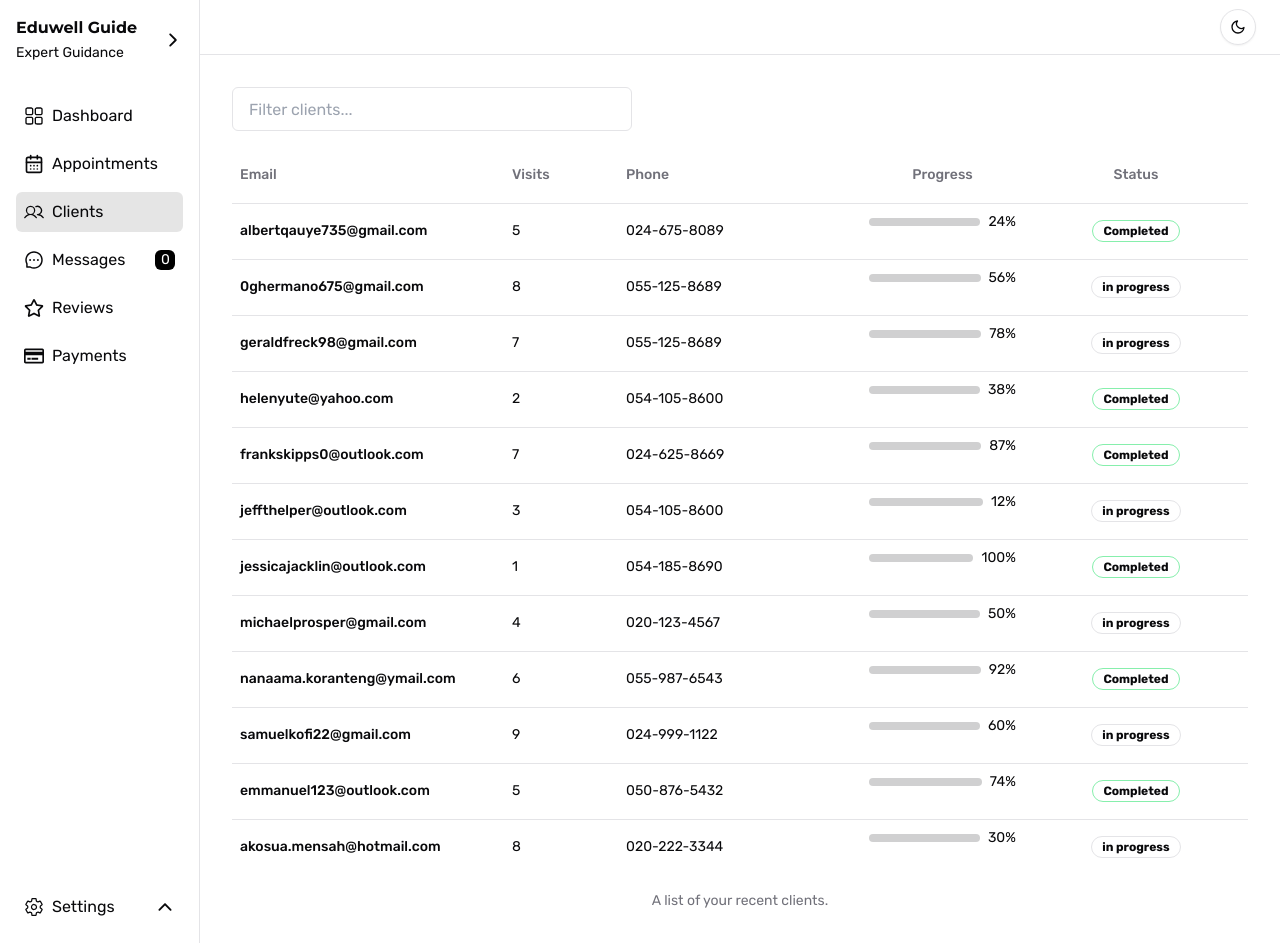
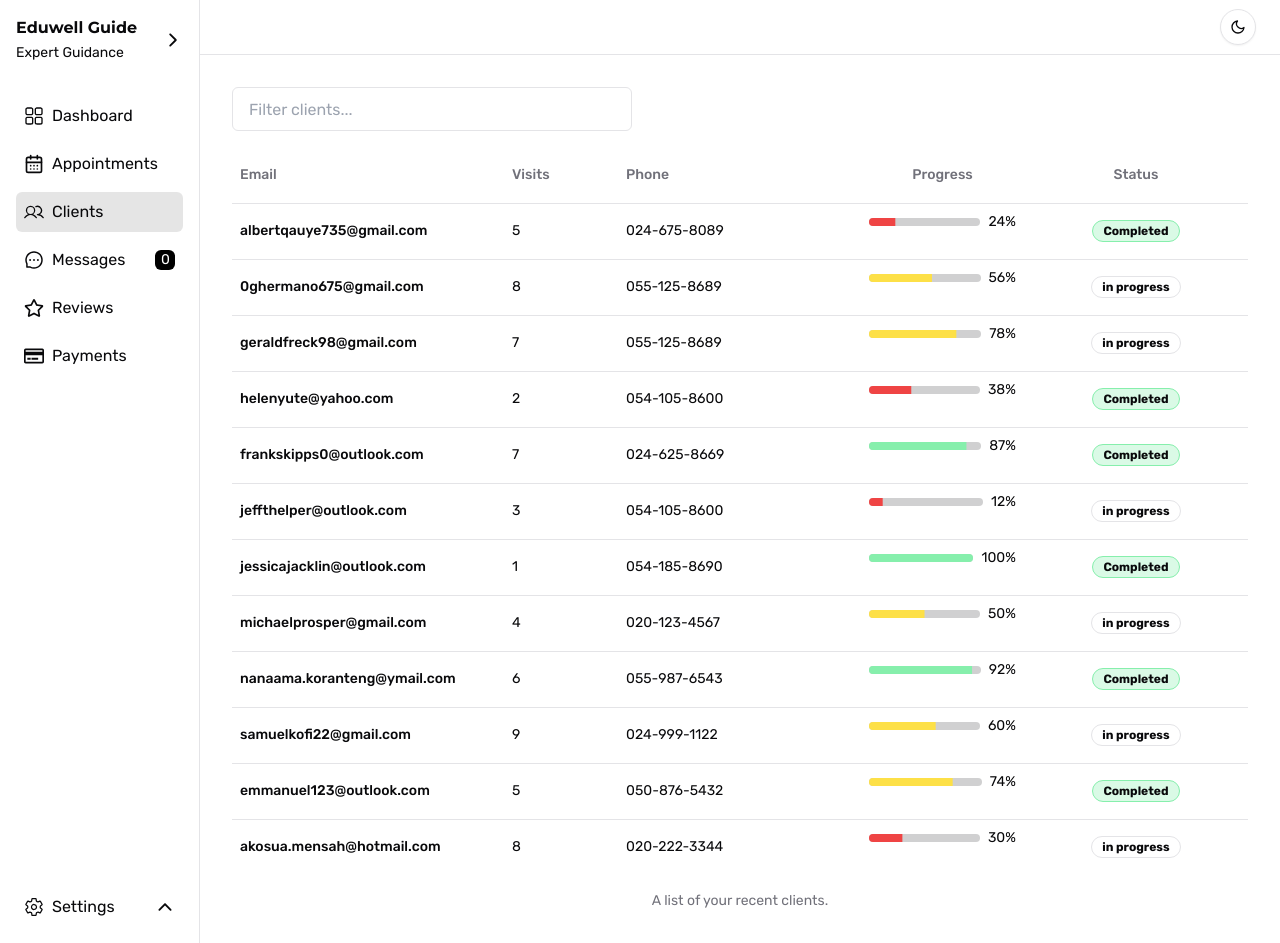
Before and after one commit to Albert735/EduWell-Guide, a Next.js app: page /dashboard/counselor/clients in a window 1280 px wide. Built offline with nearby package versions, Linux system fonts and the light colour scheme.

Commit message:
fix: update badge styles for consistency and improve progress color coding

```diff
--- a/src/app/dashboard/counselor/appointment/page.tsx
+++ b/src/app/dashboard/counselor/appointment/page.tsx
@@ -122,14 +122,11 @@ export default function Appointments() {
               <span className="card-category  px-4 py-2">
                 {patient.category}
               </span>
-              <span className="card-number font-medium px-4 text-[1.5rem] border-l-4 w-full border-l-blue-300">
+              <span className="card-number font-medium px-4 text-[1.5rem] border-l-4 w-full border-l-blue-500">
                 {patient.number} Patient
               </span>
               <span className="card-number flex gap-2 px-4 py-2">
-                <Badge
-                  variant={"secondary"}
-                  className="rounded-md bg-green-200"
-                >
+                <Badge variant={"secondary"} className="rounded-md">
                   +{patient.plus}
                 </Badge>
                 in this month
@@ -355,9 +352,7 @@ export default function Appointments() {
                   </TableCell>
                   <TableCell>
                     <span>
-                      <Badge variant={"yellow"} className="bg-yellow-200">
-                        Assurance
-                      </Badge>
+                      <Badge variant={"yellow"}>Assurance</Badge>
                     </span>
                   </TableCell>
                   <TableCell className="">
--- a/src/app/dashboard/counselor/clients/page.tsx
+++ b/src/app/dashboard/counselor/clients/page.tsx
@@ -113,10 +113,6 @@ const demoClients = [
 export default function Clients() {
   return (
     <div className="flex flex-col p-4 gap-4">
-      {/* <span className="px-2">
-        <h1 className="text-lg font-semibold">Clients</h1>
-      </span> */}
-
       <span className="">
         <input
           type="text"
--- a/src/components/ui/badge.tsx
+++ b/src/components/ui/badge.tsx
@@ -11,13 +11,13 @@ const badgeVariants = cva(
         default:
           "border-transparent bg-primary text-primary-foreground shadow hover:bg-primary/80",
         secondary:
-          "border border-green-300 bg-green/30 text-green-foreground hover:bg-green",
+          "border border-green-300 bg-green-300/30 text-green-foreground hover:bg-green",
         destructive:
           "border-transparent bg-destructive text-destructive-foreground shadow hover:bg-destructive/80",
         outline: "text-foreground",
-        blue: "border border-blue-300 bg-blue/30 text-blue-foreground hover:bg-blue",
+        blue: "border border-blue-300 bg-blue-300/30 text-blue-foreground hover:bg-blue",
         yellow:
-          "border border-yellow-300 bg-yellow/30 text-yellow-foreground hover:bg-yellow",
+          "border border-yellow-300 bg-yellow-300/30 text-yellow-foreground hover:bg-yellow",
       },
     },
     defaultVariants: {
--- a/src/components/ui/progress.tsx
+++ b/src/components/ui/progress.tsx
@@ -12,9 +12,9 @@ const Progress = React.forwardRef<
 >(({ className, value = 0, ...props }, ref) => {
   // Determine color based on progress value
   const getProgressColor = () => {
-    if (value >= 80) return "bg-green"; // High progress (🟢 Green)
-    if (value >= 50) return "bg-yellow"; // Medium progress (🟡 Yellow)
-    return "bg-red"; // Low progress (🔴 Red)
+    if (value >= 80) return "bg-green-300"; // High progress (🟢 Green)
+    if (value >= 50) return "bg-yellow-300"; // Medium progress (🟡 Yellow)
+    return "bg-red-500"; // Low progress (🔴 Red)
   };
 
   return (
```
